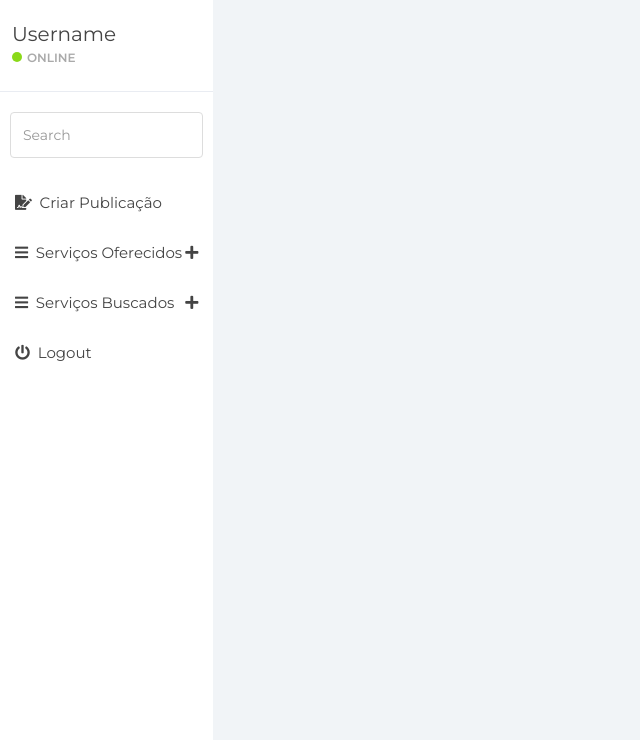
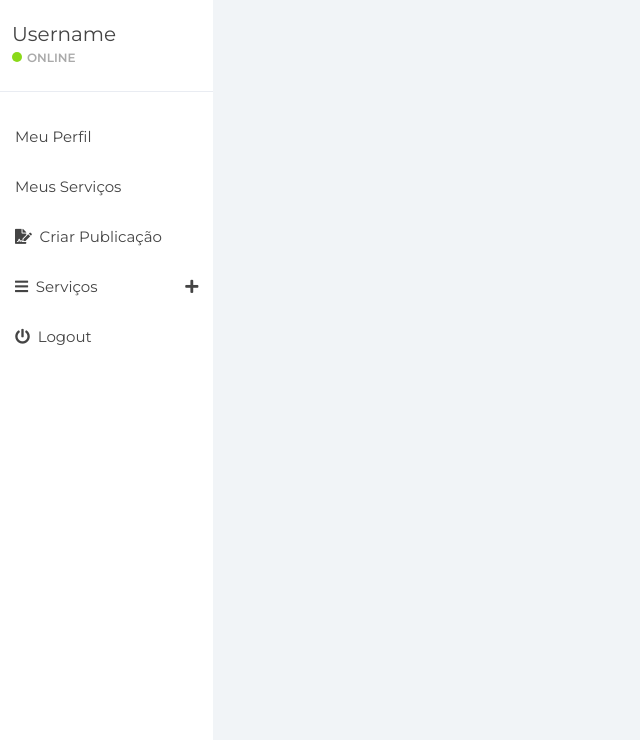
Before and after one commit to tulio-s-jardim/trampo, a PHP site: page /header.php in a window 1280 px wide. Shown: the part 60-800 px from the top of the page, without its empty margins (0-640 px from the left). Run offline with PHP 8.4, Linux system fonts and the light colour scheme; some libraries are stand-ins or nearby versions.

Commit message:
Index "quase teminado" e "ajeitada" no site

```diff
--- a/css/styles.css
+++ b/css/styles.css
@@ -1058,5 +1058,9 @@ select.form-control {
 
 .botao-index{
   margin-top: 12.5px;
-  margin-right: 5px;
+  margin-right: 7.5px;
 }
+
+.index-texto{
+  font-size: 125%;
+}
--- a/header.php
+++ b/header.php
@@ -61,31 +61,14 @@
 			<div class="clear"></div>
 		</div>
 		<div class="divider"></div>
-		<form role="search">
-			<div class="form-group">
-				<input type="text" class="form-control" placeholder="Search">
-			</div>
-		</form>
 		<ul class="nav menu">
+			<li><a href="#"><em></em>Meu Perfil</a></li>
+			<li><a href="#"><em></em>Meus Serviços</a></li>
 			<li><a href="criaPublicacao.php"><em class="fa fa-file-signature">&nbsp;</em> Criar Publicação</a></li>
 			<li class="parent "><a data-toggle="collapse" href="#sub-item-1">
-				<em class="fa fa-navicon">&nbsp;</em> Serviços Oferecidos<span data-toggle="collapse" href="#sub-item-1" class="icon pull-right"><em class="fa fa-plus"></em></span>
+				<em class="fa fa-navicon">&nbsp;</em> Serviços<span data-toggle="collapse" href="#sub-item-1" class="icon pull-right"><em class="fa fa-plus"></em></span>
 				</a>
 				<ul class="children collapse" id="sub-item-1">
-					<li><a class="" href="#">
-						<span class="fa fa-arrow-right">&nbsp;</span> Sub Item 1
-					</a></li>
-					<li><a class="" href="#">
-						<span class="fa fa-arrow-right">&nbsp;</span> Sub Item 2
-					</a></li>
-					<li><a class="" href="#">
-						<span class="fa fa-arrow-right">&nbsp;</span> Sub Item 3
-					</a></li>
-				</ul>
-			</li><li class="parent "><a data-toggle="collapse" href="#sub-item-2">
-				<em class="fa fa-navicon">&nbsp;</em> Serviços Buscados<span data-toggle="collapse" href="#sub-item-2" class="icon pull-right"><em class="fa fa-plus"></em></span>
-				</a>
-				<ul class="children collapse" id="sub-item-2">
 					<li><a class="" href="#">
 						<span class="fa fa-arrow-right">&nbsp;</span> Sub Item 1
 					</a></li>
--- a/headerIndex.php
+++ b/headerIndex.php
@@ -22,10 +22,6 @@
 	<nav class="navbar navbar-custom navbar-fixed-top" role="navigation">
 		<div class="container-fluid">
 			<div class="navbar-header">
-				<button type="button" class="navbar-toggle collapsed" data-toggle="collapse" data-target="#sidebar-collapse"><span class="sr-only">Toggle navigation</span>
-					<span class="icon-bar"></span>
-					<span class="icon-bar"></span>
-					<span class="icon-bar"></span></button>
 				<a class="navbar-brand" href="#"><img src="img/logo.png" class="img-responsive" alt="Trampo"></a>
 				<div class="nav navbar-top-links navbar-right">
 					<button onclick="window.location.href='login.php'" class="btn btn-md btn-default botao-index"><b>Fazer Login</b></button>
```
Also changed, not shown: index.php (+14 -0 lines).
